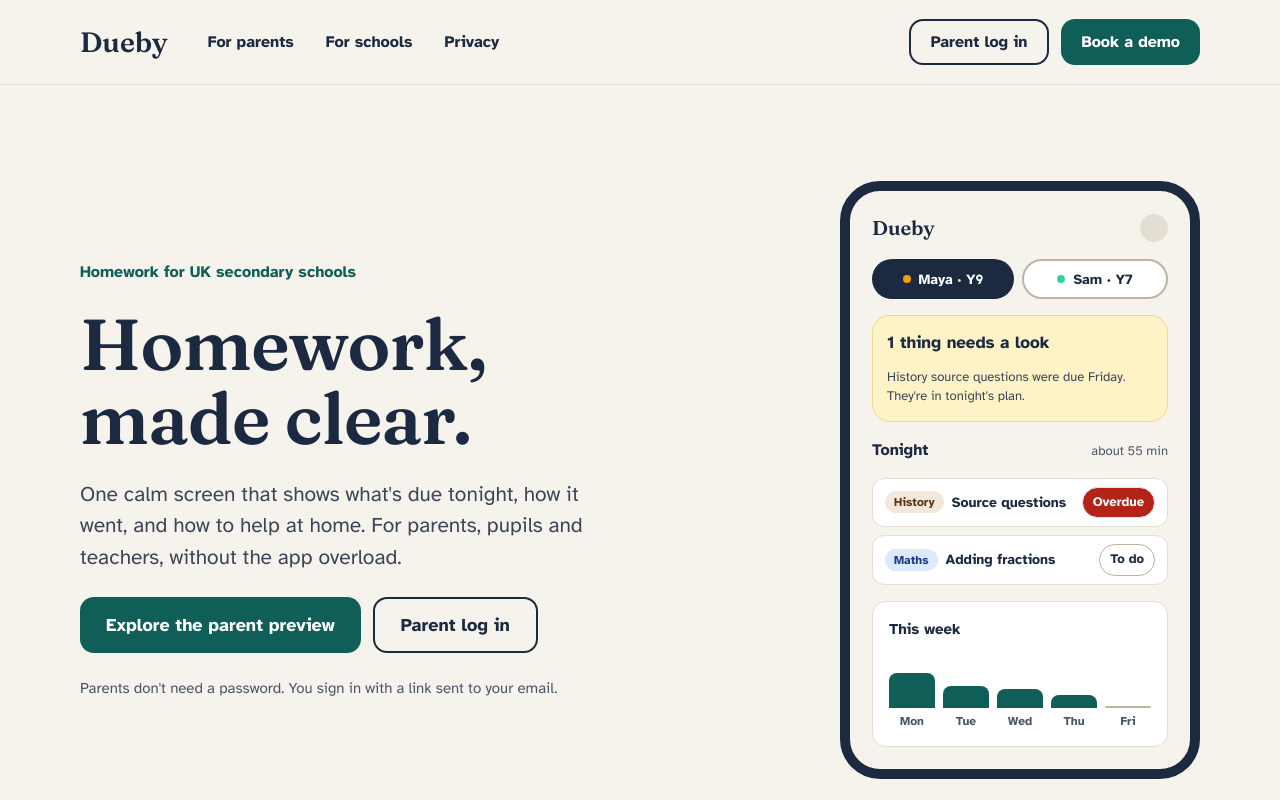
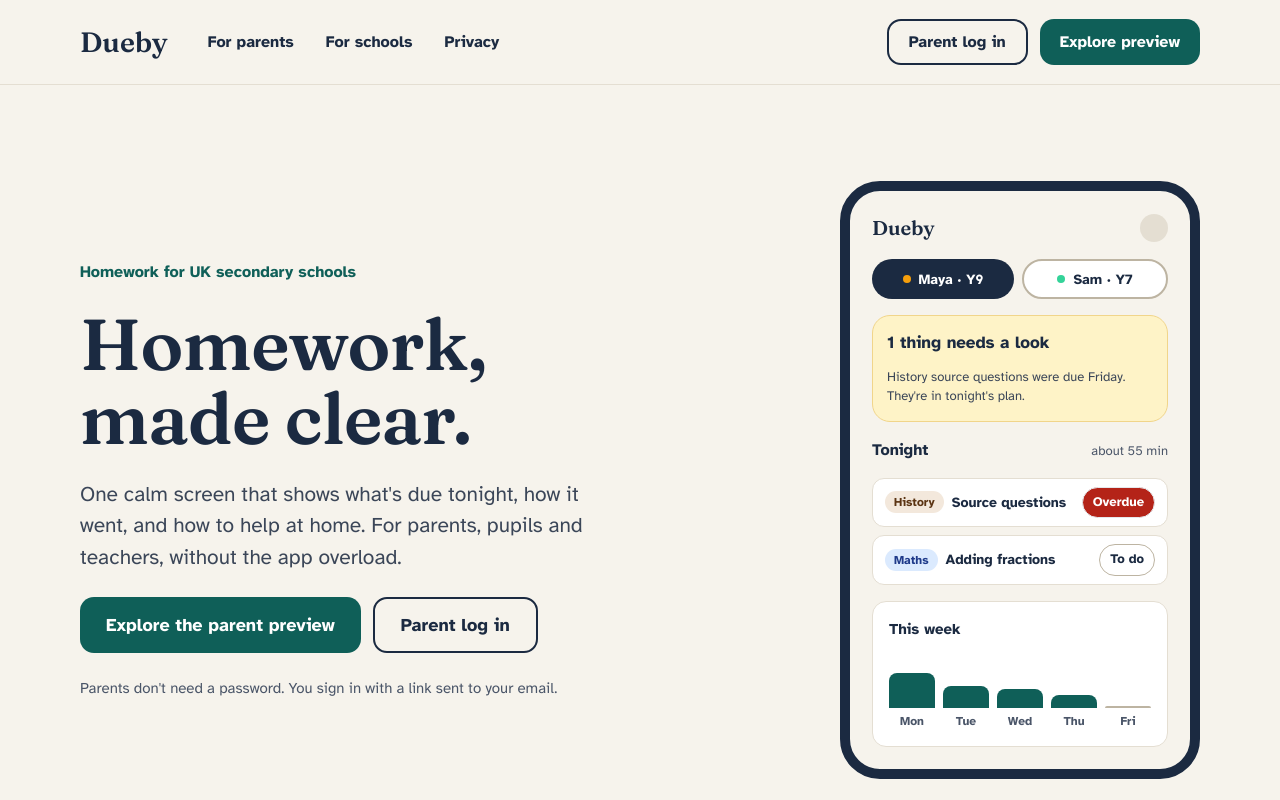
Before and after one commit to DFPAtlas/readdy-9b5d82, a React (Vite) app: page / in a window 1280 px wide. Shown: the top 800 px of the page. Built offline with nearby package versions, Linux system fonts and the light colour scheme.

Commit message:
Dueby: add interactive parent preview

```diff
--- a/src/components/marketing/SiteHeader.tsx
+++ b/src/components/marketing/SiteHeader.tsx
@@ -56,7 +56,7 @@
                 navigate("/demo");
               }}
             >
-              Book a demo
+              Explore preview
             </Button>
           </span>
         </div>
```
